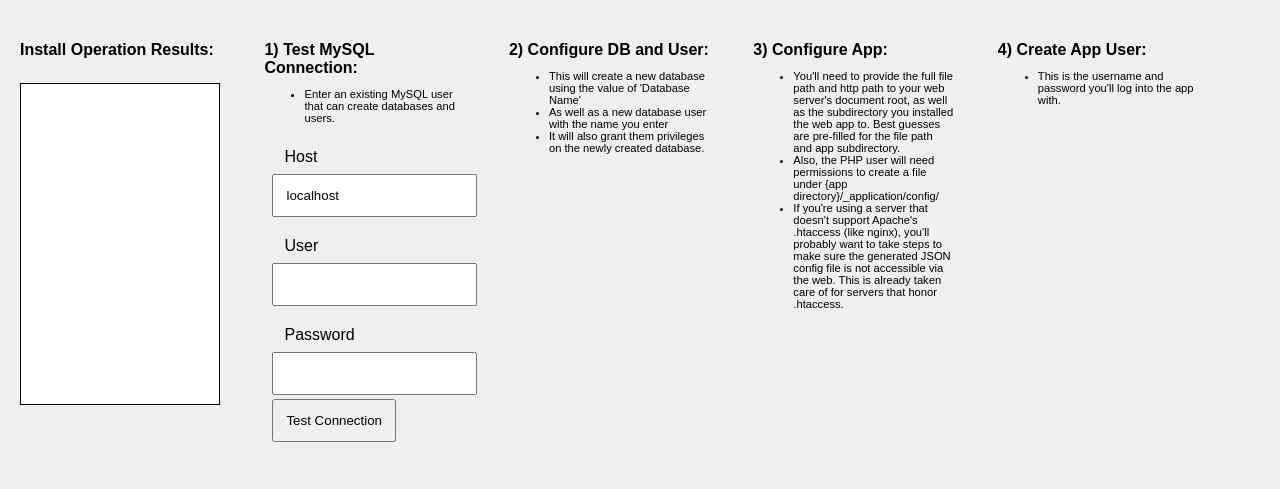
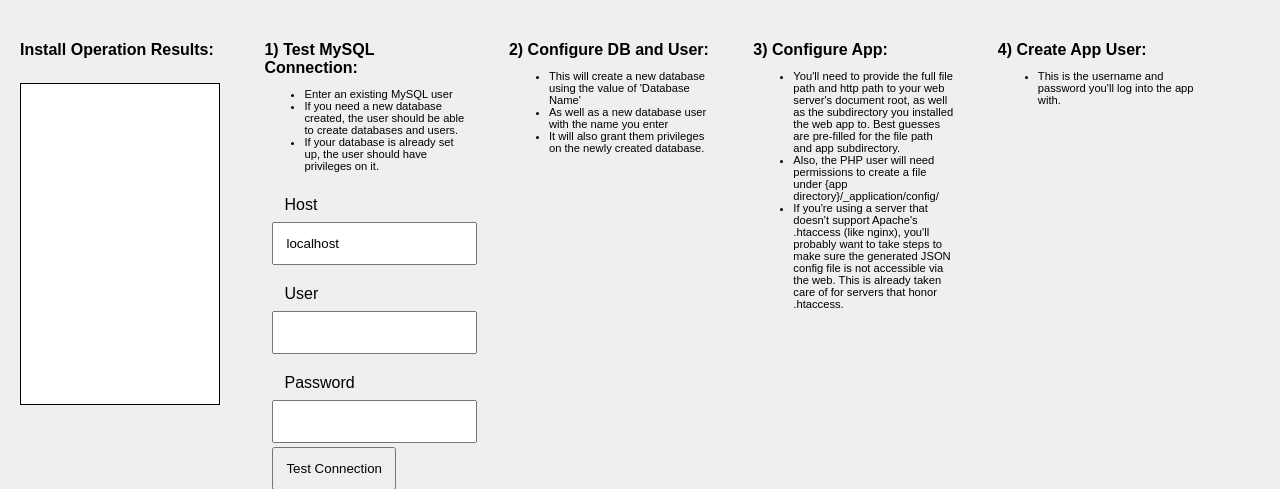
Before and after one commit to TAMULib/Pipit, a PHP site: page /install/installer.php in a window 1280 px wide. Shown: the top 489 px of the page. Run offline with PHP 8.4, Linux system fonts and the light colour scheme.

Commit message:
make configurer more flexible

```diff
--- a/_application/layouts/header.lo.php
+++ b/_application/layouts/header.lo.php
@@ -3,7 +3,7 @@
     <head>
         <meta charset="utf-8">
         <meta http-equiv="X-UA-Compatible" content="IE=edge,chrome=1">
-        <title><?php echo $config['app']['name'];?></title>
+        <title><?php echo $config['app']['title'];?></title>
         <meta name="viewport" content="width=device-width, initial-scale=1.0, minimum-scale=1.0, maximum-scale=1.0" />
 
         <meta name="apple-mobile-web-app-capable" content="yes" />
@@ -51,7 +51,7 @@ if (is_file("{$config['path_app']}js/{$controller}.js")) {
             </div>
         </div>
         <header>
-            <h1><?php echo $config['app']['name'];?></h1>
+            <h1><?php echo $config['app']['title'];?></h1>
         </header>
         <div class="navigation">
 <?php
--- a/install/installer.php
+++ b/install/installer.php
@@ -33,8 +33,8 @@ if (!empty($_POST['user'])) {
 	}
 } elseif (!empty($_POST['config'])) {
 	$config = $_POST['config'];
-	$config['path_http'] = $config['path_http'].$config['app_dir'].'/';
-	$config['path_file'] = $config['path_root'].$config['app_dir'].'/';
+	$config['path_http'] = $config['path_http'].$config['app']['directory'].'/';
+	$config['path_file'] = $config['path_root'].$config['app']['directory'].'/';
 	$config['path_app'] = "{$config['path_file']}_application/";
 	$config['path_lib'] = "{$config['path_app']}lib/";
 	$config['path_classes'] = "{$config['path_app']}classes/";
@@ -191,7 +191,9 @@ if (!empty($_POST['user'])) {
 			<h4>1) Test MySQL Connection:</h4>
 			<div class="help">
 				<ul>
-					<li>Enter an existing MySQL user that can create databases and users.</li>
+					<li>Enter an existing MySQL user</li>
+					<li>If you need a new database created, the user should be able to create databases and users.</li>
+					<li>If your database is already set up, the user should have privileges on it.</li>
 				</ul>
 			</div>
 			<form id="testConnection" name="testconnection" method="POST">
@@ -214,6 +216,7 @@ if (!empty($_POST['user'])) {
 				</ul>
 			</div>
 			<form class="hidden" id="dbInstaller" name="installer" method="POST">
+				<a id="skipDb" href="#">No thanks, my database is already set up.</a>
 				<label for="dbcreate[newuser]">New User</label>
 				<input id="dbCreateUser" type="text" name="dbcreate[newuser]" />
 				<label for="dbcreate[password]">New User Password</label>
@@ -253,11 +256,13 @@ for($x=($index-2);$x>0;$x--) {
 				<input type="text" name="config[path_root]" value="<?php echo $paths['docroot'];?>" />
 				<label for="config[path_http]">Base Domain</label>
 				<input id="pathHttp" type="text" name="config[path_http]" value="http://" />
-				<label for="config[app_dir]">App Directory</label>
-				<input id="pathAppDir" type="text" name="config[app_dir]" value="<?php echo $paths['web'];?>"/>
-				<input type="text" name="config[title]" value="PHP Seed App" />
+				<label for="config[app][directory]">App Directory</label>
+				<input id="pathAppDir" type="text" name="config[app][directory]" value="<?php echo $paths['web'];?>"/>
+				<label for="config[app][title]">App Title</label>
+				<input type="text" name="config[app][title]" value="PHP Seed App" />
+				<label for="config[db][database]">Database</label>
+				<input class="db-database" id="configDatabase" type="text" name="config[db][database]" />
 				<input class="db-host" id="configHost" type="hidden" name="config[db][host]" />
-				<input class="db-database" id="configDatabase" type="hidden" name="config[db][database]" />
 				<input class="db-new-user" id="configUser" type="hidden" name="config[db][user]" />
 				<input class="db-new-password" id="configPassword" type="hidden" name="config[db][password]" />
 				<input type="submit" name="submitconfig" value="Generate Config File" />
@@ -271,6 +276,7 @@ for($x=($index-2);$x>0;$x--) {
 				</ul>
 			</div>
 			<form class="hidden" id="createUser" name="createuser" method="POST">
+				<a id="skipToLogin" href="">No, thanks. Just take me to the app.</a>
 				<label for="user[username]">User Name</label>
 				<input type="text" name="user[username]" />
 				<label for="user[password]">Password</label>
@@ -289,6 +295,16 @@ for($x=($index-2);$x>0;$x--) {
 		</div>
 		<script type="text/javascript">
 			$(document).ready(function() {
+				$("#skipDb").click(function(e) {
+					e.preventDefault();
+					$(".db-host").val($("#dbConfigHost").val());
+					$(".db-new-user").val($("#dbConfigUser").val());
+					$(".db-new-password").val($("#dbConfigPassword").val());
+					$("#dbInstaller").fadeOut("fast",function() {
+						$("#configApp").fadeIn("fast");
+					});
+				});
+
 				$("#createUser").submit(function() {
 					if ($("#password").val() == $("#confirmPassword").val()) {
 						$.ajax({type:"POST",url:"<?php echo $_SERVER['PHP_SELF'];?>",data:$(this).serialize()}).done(function(data) {
@@ -297,7 +313,7 @@ for($x=($index-2);$x>0;$x--) {
 								if (parseInt(user.result) == 1) {
 									message = "User added!";
 									$("#createUser").fadeOut("fast",function() {
-										$("#goLogin a").attr("href",$("#pathHttp").val()+$("#pathAppDir").val()+"/login.php");
+										$("#goLogin a").attr("href",$("#pathHttp").val()+$("#pathAppDir").val());
 										$("#goLogin").fadeIn("fast");
 									});
 								} else {
@@ -322,6 +338,7 @@ for($x=($index-2);$x>0;$x--) {
 								message = "Configuration file generated!";
 								$("#configApp").fadeOut("fast");
 								$("#createUser").fadeIn("fast");
+								$("#skipToLogin").attr("href",$("#pathHttp").val()+$("#pathAppDir").val());
 							} else {
 								message = "There was an error building the configuration file...";
 							}
```
